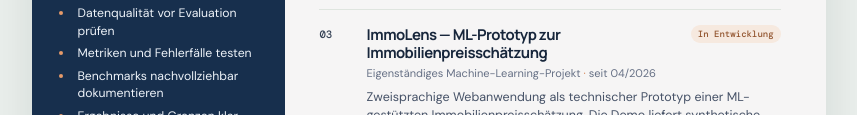
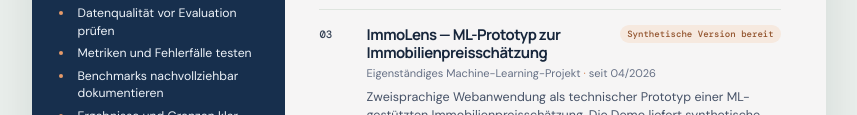
Before and after one commit to MrNague/pascal-cabrel-nague-cv, a plain HTML site: page index.html in a window 1280 px wide. Shown: the part 1914-2029 px from the top of the page, without its empty margins (211-1068 px from the left). Drawn offline with nearby package versions, Linux system fonts and the light colour scheme.

Commit message:
Update the ImmoLens CV status to the ready synthetic version.
Co-authored-by: Cursor <cursoragent@cursor.com>

```diff
--- a/index.html
+++ b/index.html
@@ -480,7 +480,7 @@
             <div class="project-main">
               <div class="project-title-row">
                 <h2>ImmoLens — ML-Prototyp zur Immobilienpreisschätzung</h2>
-                <span class="project-status status-active">In Entwicklung</span>
+                <span class="project-status status-active">Synthetische Version bereit</span>
               </div>
 
               <p class="project-meta">
```
